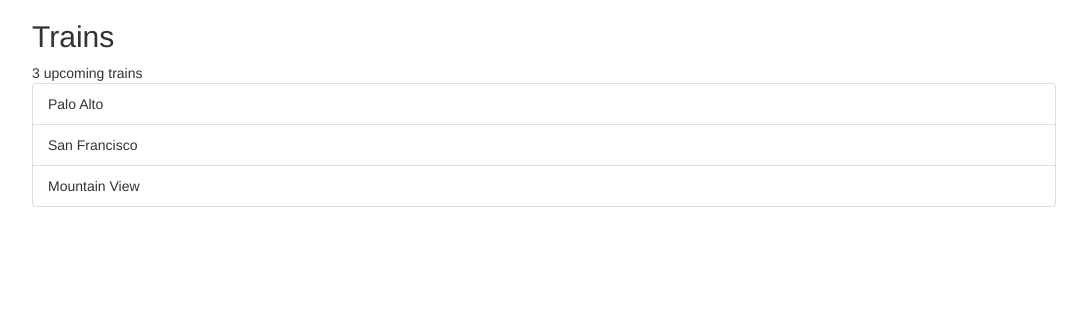
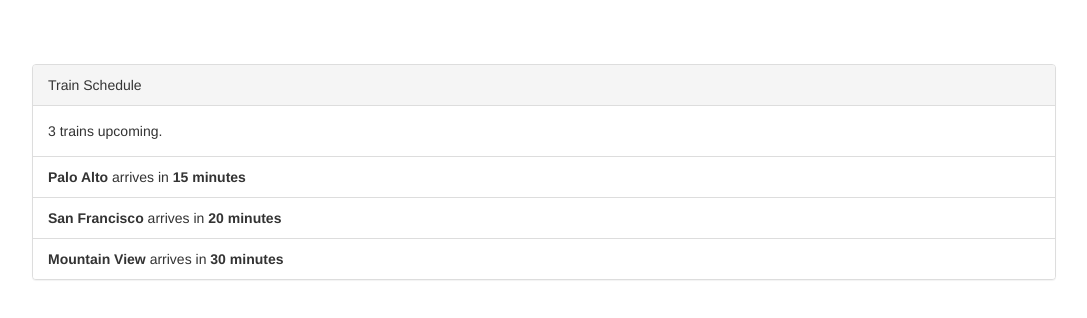
Before and after one commit to SMHS-Programming/train-schedule-angular, a plain HTML site: page index.html in a window 1280 px wide. Shown: the whole page, without its empty margins (96-1183 px from the left). Drawn offline with nearby package versions, Linux system fonts and the light colour scheme.

Commit message:
better formatting

```diff
--- a/app.js
+++ b/app.js
@@ -1,8 +1,8 @@
 angular.module('train-app', [])
 .controller('TrainSchedule', ['$scope', function($scope) {
   $scope.trainTimes = [
-    {name: 'Palo Alto'},
-    {name: 'San Francisco'},
-    {name: 'Mountain View'}
+    {name: 'Palo Alto', time: '15 minutes'},
+    {name: 'San Francisco', time: '20 minutes'},
+    {name: 'Mountain View', time: '30 minutes'}
   ];
 }]);
--- a/index.html
+++ b/index.html
@@ -10,16 +10,23 @@
     body {
       margin-left: 10%;
       margin-right: 10%;
+      margin-top: 5%;
     }
   </style>
   <body>
-    <h2>Trains</h2>
+    <div class="panel panel-default" ng-controller="TrainSchedule">
+      <div class="panel-heading">
+        Train Schedule
+      </div>
 
-    <div ng-controller="TrainSchedule">
-      <span>{{trainTimes.length}} upcoming trains</span>
+      <div class="panel-body">
+        {{trainTimes.length}} trains upcoming.
+      </div>
 
       <ul class="list-group">
-          <li class="list-group-item" ng-repeat="train in trainTimes">{{train.name}}</li>
+          <li class="list-group-item" ng-repeat="train in trainTimes">
+            <strong>{{train.name}}</strong> arrives in <strong>{{train.time}}</strong>
+          </li>
       </ul>
     </div>
   </body>
```
